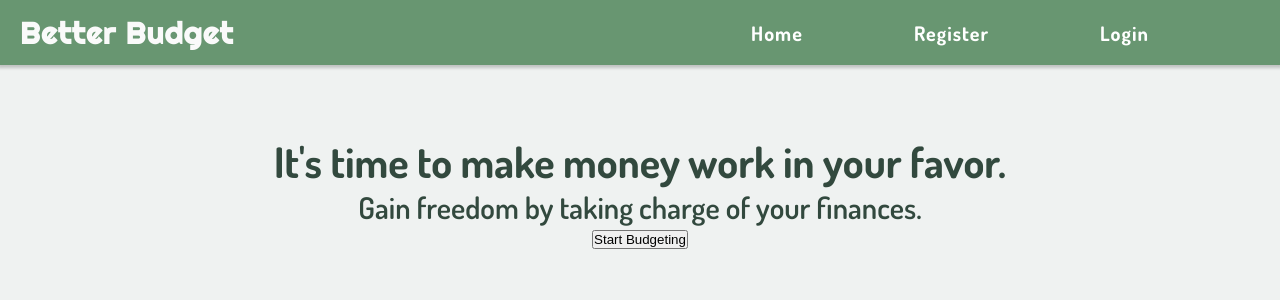
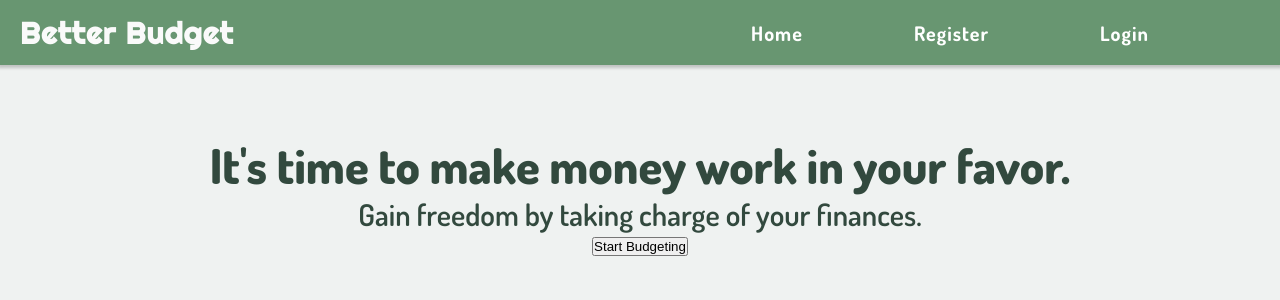
Before and after one commit to JohnSebastian3/better-budget, a React (Create React App) app in the folder client/: page / in a window 1280 px wide. Shown: the top 300 px of the page. Built offline with nearby package versions, Linux system fonts and the light colour scheme; no server answers; a web font is replaced by a local one.

Commit message:
Modify base styles

```diff
--- a/client/src/App.css
+++ b/client/src/App.css
@@ -1,11 +1,15 @@
 h1 {
-  font-size: 3.4rem;
-  font-weight: 700;
+  font-size: 3.8rem;
+  font-weight: 800;
 }
 
 h2 {
   font-size: 2.4rem;
   font-weight: 600;
+}
+
+p {
+  font-size: 1.8rem;
 }
 
 ul {
@@ -22,13 +26,13 @@ a {
 }
 
 a:hover {
-  color: #689671;
+  color: #3D9970;
 }
 
 
 @media screen and (min-width: 840px) {
   h1 {
-    font-size: 4.2rem;
+    font-size: 4.8rem;
   }
 
   h2 {
```
